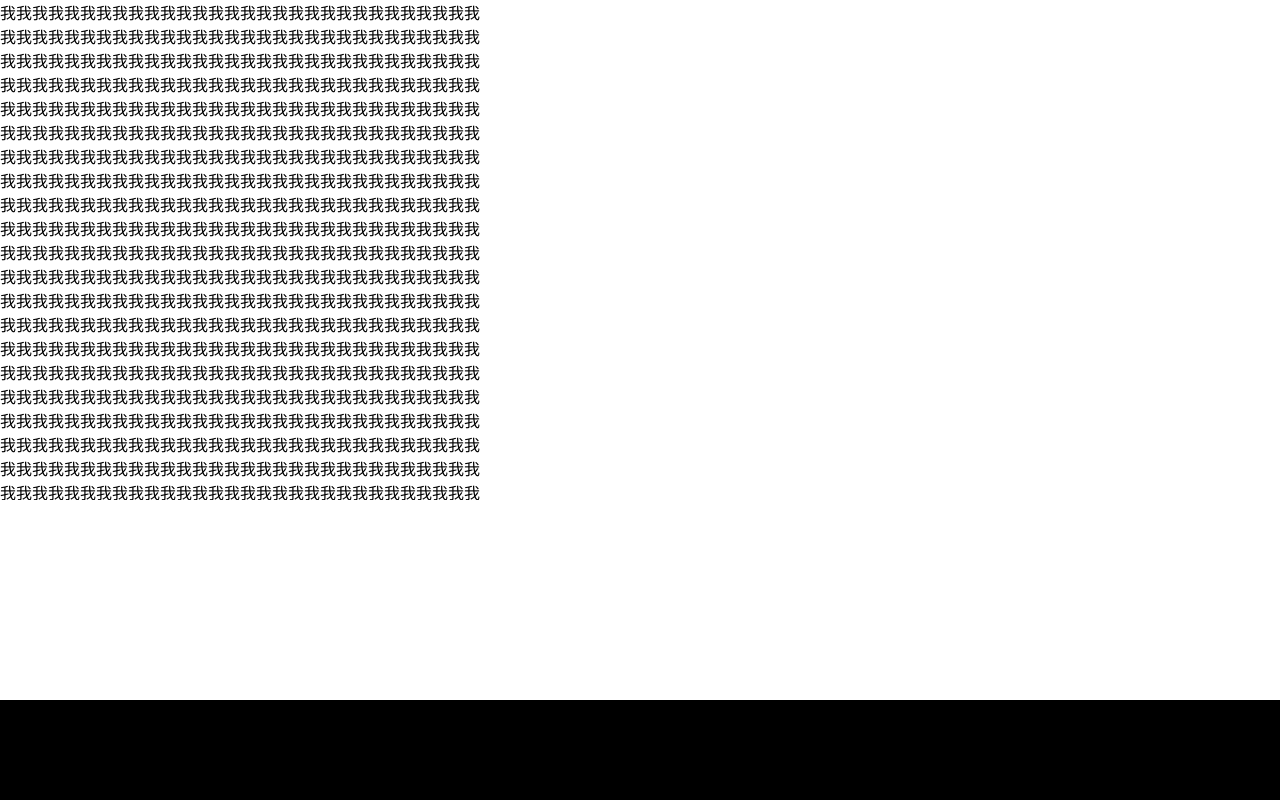
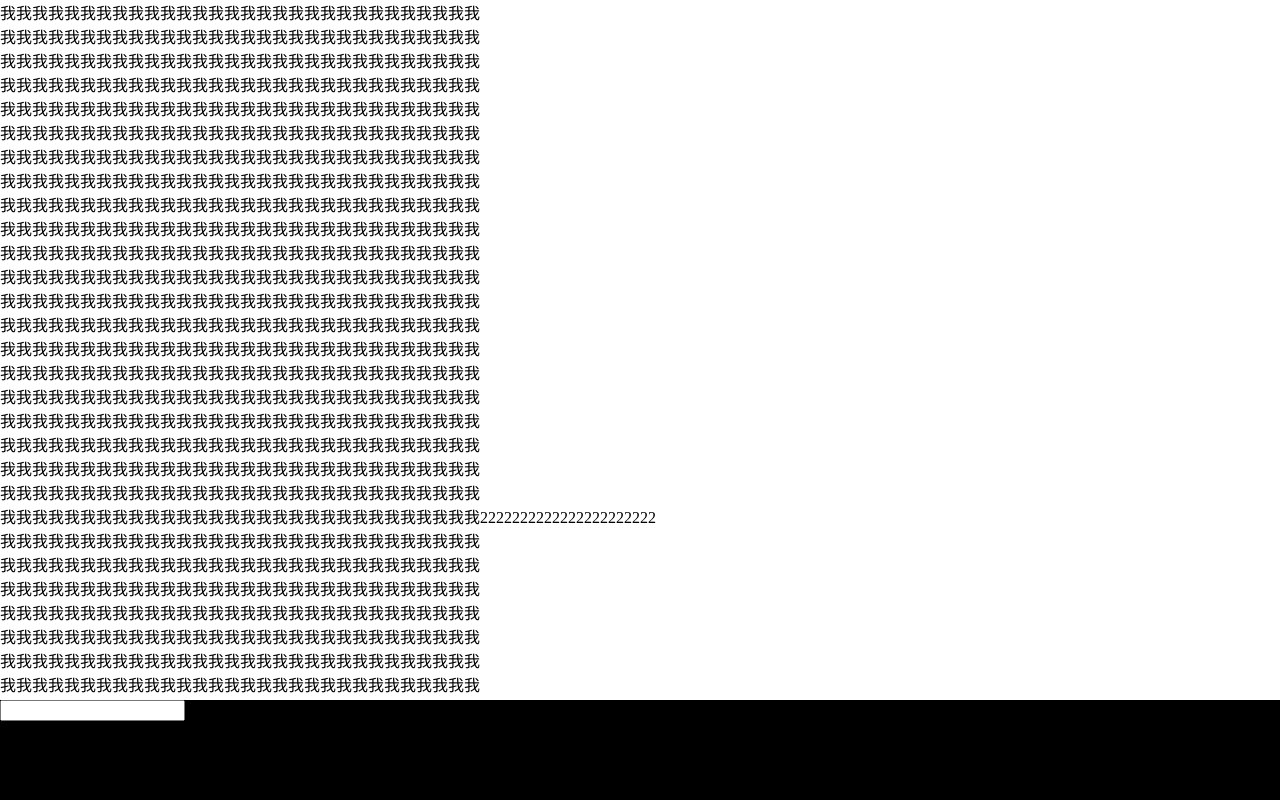
Before and after one commit to chengzhuotc/h5, a plain HTML site: page index.html in a window 1280 px wide. Drawn offline with Linux system fonts and the light colour scheme.

Commit message:
Update index.html

```diff
--- a/index.html
+++ b/index.html
@@ -21,16 +21,15 @@
   	color: #fff
   }
   .naoxin{
-  	height: 100%;
-  	overflow: hidden;
-  }
-  .naoxin-cont{
+    height: 100%;
     overflow-y: scroll;
-    height: 500px;
+    padding-bottom: 140px;
+    box-sizing: border-box;
   }
 </style>
 <body>
-	<div class="fanzao"></div>
+	<div class="fanzao">
+		<input type="text"></div>
 	<div class="naoxin">
 		<div class="naoxin-cont">
 			<div>
@@ -77,7 +76,7 @@
 	</div>	<div>
 		我我我我我我我我我我我我我我我我我我我我我我我我我我我我我我
 	</div>	<div>
-		我我我我我我我我我我我我我我我我我我我我我我我我我我我我我我
+		我我我我我我我我我我我我我我我我我我我我我我我我我我我我我我2222222222222222222222
 	</div>	<div>
 		我我我我我我我我我我我我我我我我我我我我我我我我我我我我我我
 	</div>	<div>
@@ -103,7 +102,7 @@
 	</div>	<div>
 		我我我我我我我我我我我我我我我我我我我我我我我我我我我我我我
 	</div>	<div>
-		我我我我我我我我我我我我我我我我我我我我我我我我我我我我我我
+		结束
 	</div>
 		</div>
 	</div>
```
